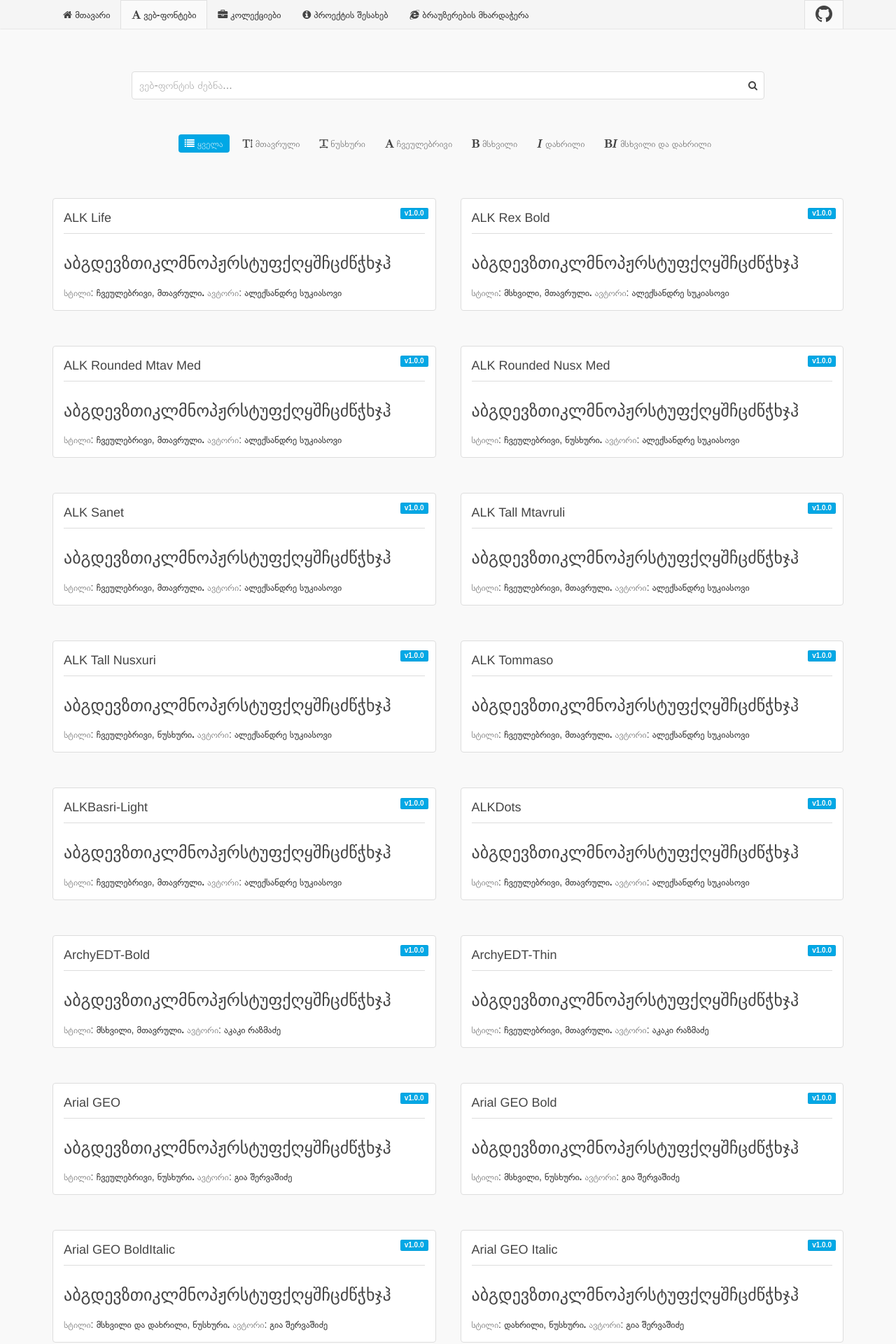
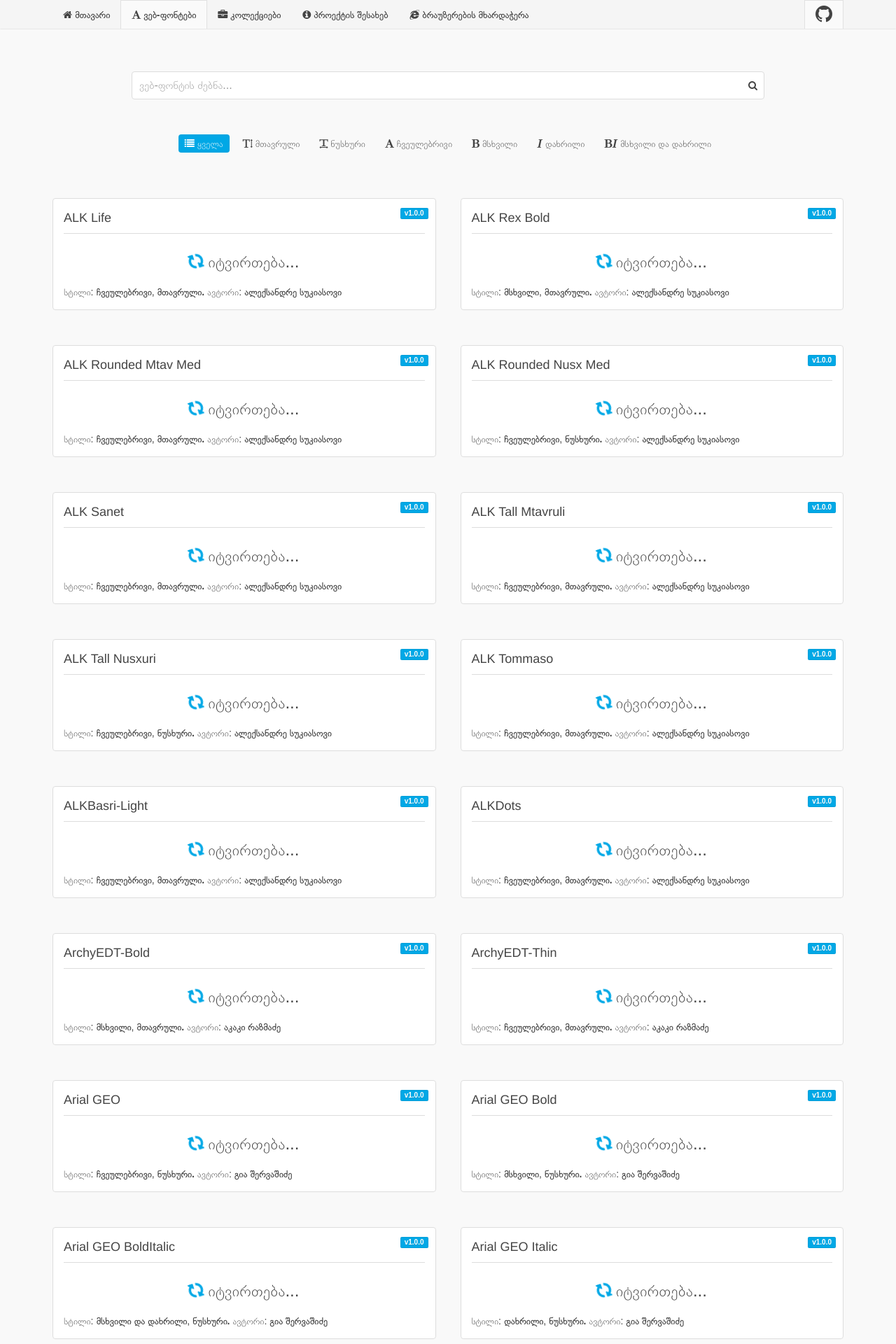
Before and after one commit to web-fonts/web-fonts.github.io, a Jekyll site: the page built from fonts/index.html, in a window 1280 px wide. Shown: the top 1920 px of the page at 70% size. Built offline with Jekyll 4.4.1, drawn with Linux system fonts in a browser that asks for light colours; some web fonts are replaced; some of the changed text lies outside the part shown.

```diff
--- a/_includes/css.html
+++ b/_includes/css.html
@@ -1,5 +1,5 @@
 {% assign fonts_page = page.url | replace: 'index.html', '' | replace: '/', '' %}
-{% for font in site.fonts %}{% assign slug = font.url | replace: '/', '' %}{% if (font.url == page.url) or (fonts_page == 'fonts') %}
+{% for font in site.fonts %}{% assign slug = font.url | replace: '/', '' %}{% if (font.url == page.url) %}
     <link rel="stylesheet" href="//cdn.web-fonts.ge/fonts/{{ slug }}/css/{{ slug }}.min.css"/>{% endif %}{% endfor %}
 
     <style>{% for font in site.fonts %}{% assign slug = font.url | replace: '/', '' %}{% if (font.url == page.url) or (fonts_page == 'fonts') %}
--- a/_includes/head.html
+++ b/_includes/head.html
@@ -23,6 +23,7 @@
     <link rel="stylesheet" href="/css/app.css">
     {% include css.html %}
     <script>
+        var isFontsPage = {% if page.current == 'fonts' %}true{%else%}false{% endif %};
         var preview_text = "{{ site.preview_text }}";
         {% if page.active == 'fonts' %}var fonts = [{% for font in site.fonts %}"{{ font.title }}"{% if forloop.rindex0 > 0 %},{% endif %}{% endfor %}];{% endif %}
     </script>
--- a/css/app.scss
+++ b/css/app.scss
@@ -234,3 +234,27 @@ h2,
 .fs-30 {
   font-size: 30px;
 }
+
+.uk-loading-show {
+  display: none;
+}
+
+.uk-loading {
+
+  .uk-icon-spin {
+    color:#00a8e6;
+  }
+
+  .uk-loading-show {
+    display: block;
+    height: 33px;
+  }
+
+  .uk-loading-hide {
+    display: none;
+  }
+}
+
+.uk-date {
+  padding-bottom: 2px;
+}
--- a/fonts/index.html
+++ b/fonts/index.html
@@ -1,6 +1,7 @@
 ---
 layout: default
 active: fonts
+current: fonts
 ---
 
 {% include header.html %}
@@ -11,7 +12,7 @@ active: fonts
   {% for font in fonts %}
     {% assign slug = font.url | replace: '/', '' %}
 
-    <div data-title="{{ slug }}" data-uk-filter="{% if font.transform == 1 %}uppercase{%else%}lowercase{%endif%},{{site.data.styles[font.style].slug}},{{ font.title }}" class="uk-width-1-1 uk-width-medium-1-2 uk-searchable">
+    <div id="{{ slug }}" data-title="{{ slug }}" data-uk-filter="{% if font.transform == 1 %}uppercase{%else%}lowercase{%endif%},{{site.data.styles[font.style].slug}},{{ font.title }}" class="uk-width-1-1 uk-width-medium-1-2 uk-searchable uk-loading">
 
         <a href="{{ font.url | prepend: site.baseurl }}" class="uk-panel uk-panel-box uk-panel-box-secondary uk-panel-box-secondary-hover uk-panel-header uk-margin-large-top">
 
@@ -21,7 +22,8 @@ active: fonts
             </span>
 
             <h3 class="uk-panel-title">{{ font.title }}</h3>
-            <h2 class="f-preview ff-{{ slug }} uk-text-truncate">{{ site.preview_text }}</h2>
+            <h2 class="uk-text-center uk-loading-show"><i class="uk-icon-refresh uk-icon-spin"></i> იტვირთება...</h2>
+            <h2 class="f-preview ff-{{ slug }} uk-text-truncate uk-loading-hide">{{ site.preview_text }}</h2>
             <p class="uk-text-truncate">
             {% if font.style %}სტილი: <strong class="uk-text-bold">{{ site.data.styles[font.style].name }}</strong>{% endif %}{% if font.transform %}, <strong class="uk-text-bold">{{ site.data.transform[font.transform] }}.</strong> {% endif %}
             {% if font.author %}ავტორი: <strong>{{ site.data.authors[font.author].name }}</strong>{% endif %}
--- a/gulpfile.js
+++ b/gulpfile.js
@@ -10,6 +10,7 @@ var js = [
     './bower_components/uikit/js/core/switcher.js',
     './bower_components/uikit/js/core/dropdown.js',
     './src/js/jquery.geokbd.js',
+    './src/js/fontdetect.js',
     './src/js/script.js'
 ];
 
```
Also changed, not shown: _includes/home/recent.html (+5 -3 lines), src/js/fontdetect.js (added, +239 -0 lines), src/js/script.js (+29 -0 lines), dist/js/app.js.
